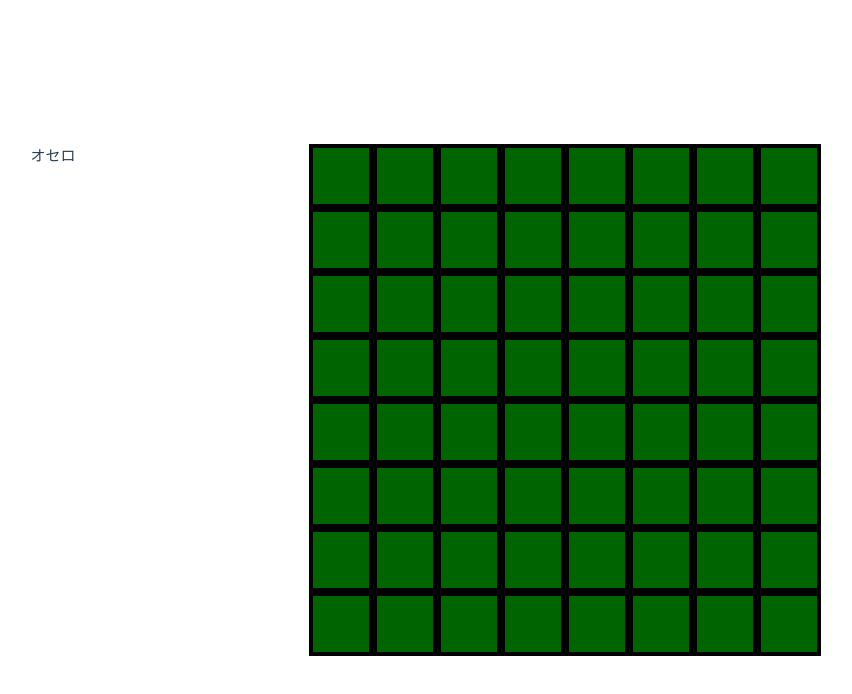
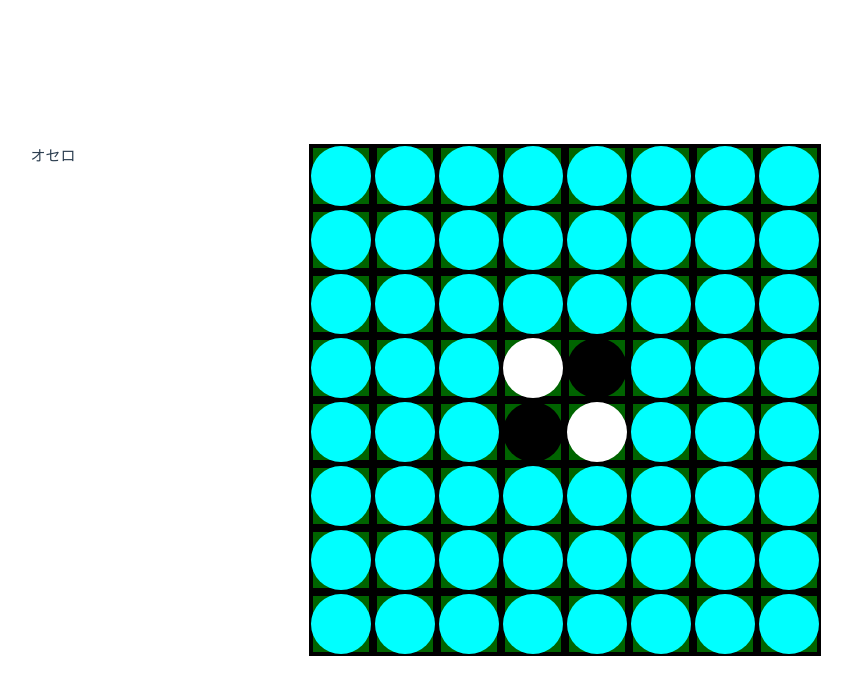
Before and after one commit to miyazawa11/vue-osero, a Vue app: page / in a window 1280 px wide. Both pictures are taken after a click on the button "Game Start". Shown: the top 694 px of the page, without its empty margins (331-1183 px from the left). Built offline with nearby package versions, Linux system fonts and the light colour scheme; the HTML template or start-up script is replaced by a standard one.

Commit message:
初期設定の追加

```diff
--- a/src/components/osero/OseroBorad.vue
+++ b/src/components/osero/OseroBorad.vue
@@ -1,10 +1,19 @@
 <script setup lang="ts">
+import { defineProps } from 'vue';
 import OseroRow from './OseroRow.vue';
-import { Row } from '@/models/osero';
+import { Board } from '@/models/osero';
+
+const props = defineProps<{
+    board: Board;
+}>();
+
 </script>
 
 <template>
     <div class="d-flex">
-        <OseroRow v-for="(x,index) in 8" :key="index" :x="x" :row="new Row(x)"/>
+        <OseroRow v-for="(row,index) in props.board.rows"
+            :key="index"
+            :row="row"/>
+        <!-- <OseroRow v-for="(index) in 8" :key="index" :row="props.board.rows[index]"/> -->
     </div>
 </template>
--- a/src/components/osero/OseroCell.vue
+++ b/src/components/osero/OseroCell.vue
@@ -1,19 +1,40 @@
 <script setup lang="ts">
-import { ref } from 'vue';
+import { ref , onMounted,} from 'vue';
 import { defineProps } from 'vue';
-import { Cell } from '@/models/osero';
-const stoneColor=ref<string>("");
+import { Cell } from '@/models/osero'
+
+const props = defineProps<{
+    cell: Cell;
+}>();
+const cell = ref(props.cell)
+const cellState = ref('')
+// console.log(props.cell.cellState)
+
 // const installation =()=>{
 //     stoneColor.value=("stone-black")
 // }
-const props = defineProps<{
-    cell: Cell;
-}>();
+
+// コマの色の指定
+const updateCellState =()=>{
+    console.log(cell.value)
+    if (cell.value.cellState === 'white') {
+        return 'stone-white';
+    } else if (cell.value.cellState === 'black') {
+        return 'stone-black';
+    } else {
+        return 'none';
+    }
+}
+onMounted(()=>{
+    cellState.value=updateCellState()
+})
+
+
 </script>
 <template>
     <div class="cell-wrapper">
-        <div class="cell"></div>
-        <div class="stone" :class="stoneColor"></div>
+        <div class="cell" @click="cell.putCell"></div>
+        <div class="stone" :class="cellState"></div>
     </div>
 </template>
 
@@ -41,4 +62,7 @@ const props = defineProps<{
 .stone-black{
     background-color: #000;
 }
+.none{
+    background-color: aqua;
+}
 </style>
--- a/src/components/osero/OseroRow.vue
+++ b/src/components/osero/OseroRow.vue
@@ -1,20 +1,19 @@
 <script setup lang="ts">
 import { defineProps } from 'vue';
 import OseroCell from './OseroCell.vue';
-import { Cell } from '@/models/osero';
+import { Row } from '@/models/osero';
 // import{Cell} from '@/models/osero'
 // import  {Row}  from '@/models/osero';
 // const row = new Row();
 const props = defineProps<{
-    x: number;
+    row: Row;
 }>();
 </script>
 
 <template>
     <div>
-        <OseroCell v-for="(y,index) in 8"
+        <OseroCell v-for="(cell,index) in props.row.cells"
             :key="index"
-            :cell="new Cell(props.x,y)"
-            @click="console.log(new Cell(props.x,y))"/>
+            :cell="cell"/>
     </div>
 </template>
--- a/src/models/osero.ts
+++ b/src/models/osero.ts
@@ -3,6 +3,12 @@ export class Board{
 
     constructor(){
         this.rows = [...Array(8).keys()].map(i=> new Row(i))
+        //初期設定
+        this.rows[3].cells[3].state = CellState.White;
+        this.rows[3].cells[4].state = CellState.Black;
+        this.rows[4].cells[3].state = CellState.Black;
+        this.rows[4].cells[4].state = CellState.White;
+
         console.log(this.rows)
     }
     private putBlack:string = "black"
@@ -30,6 +36,12 @@ export class Cell{
         this.x = x
         this.y = y
     }
+    public get cellState():CellState{
+        return this.state;
+    }
+    public putCell():void{
+        this.state=CellState.Black
+    }
 }
 // class Point{
 //     public x:number;
```
